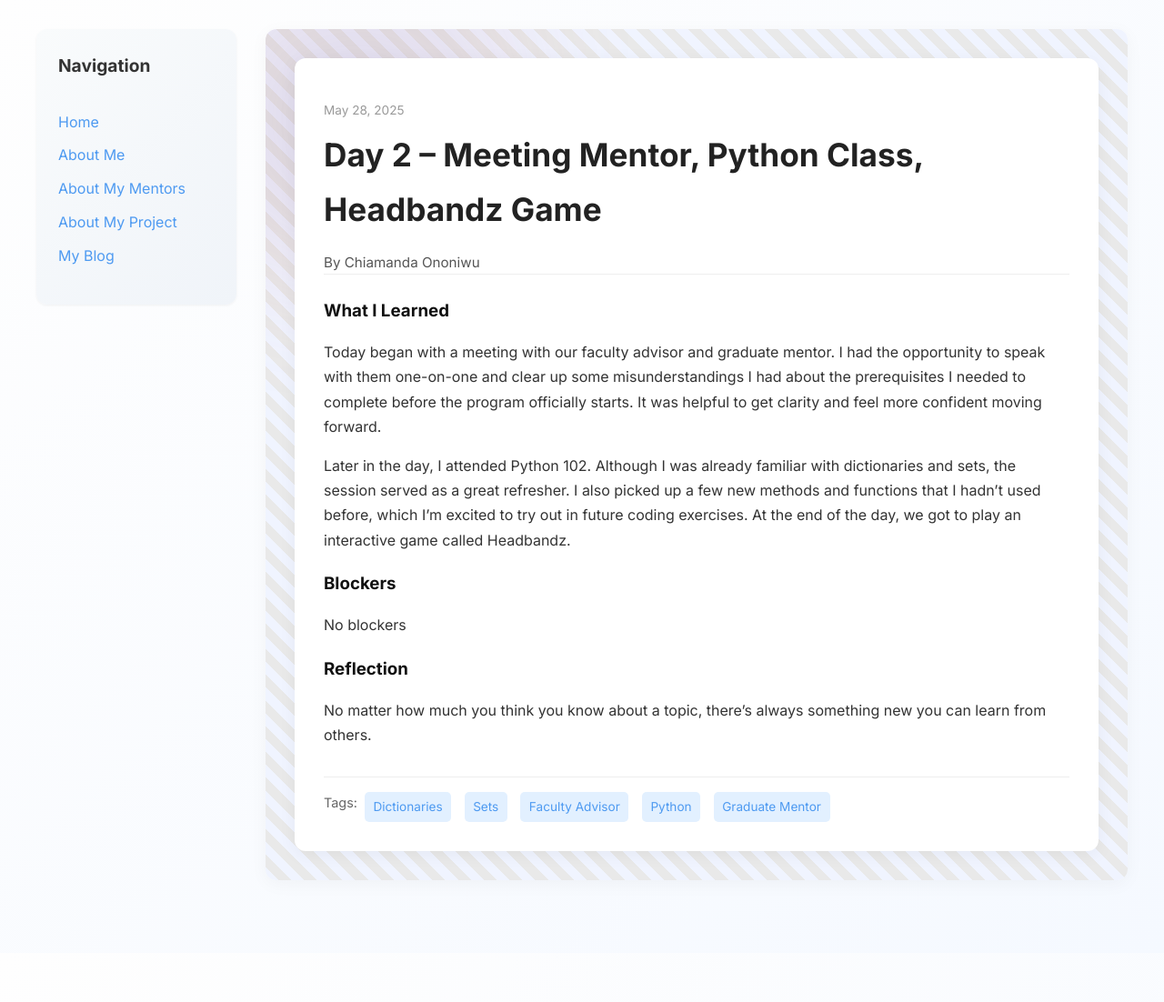
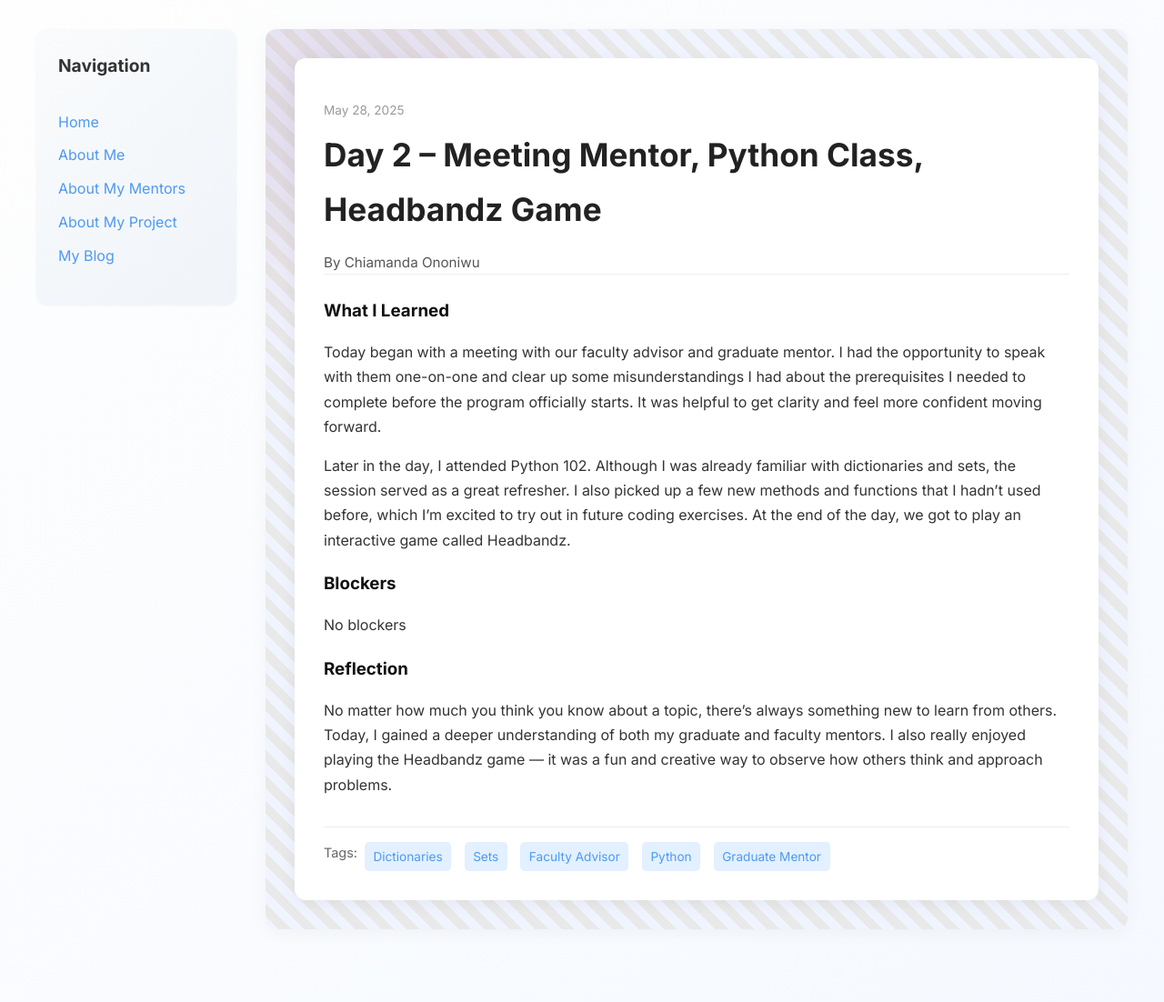
Before and after one commit to Chiamanda07/Chiamanda07.github.io, a Jekyll site: the page built from _posts/2025-05-28-day-2.md, in a window 1280 px wide. Shown: the whole page at 91% size. Built offline with Jekyll 4.4.1, drawn with Linux system fonts in a browser that asks for light colours; before the commit the page ends 1048 px from its top, so only the background shows below that.

Commit message:
Update 2025-05-28-day-2.md

```diff
--- a/_posts/2025-05-28-day-2.md
+++ b/_posts/2025-05-28-day-2.md
@@ -15,5 +15,5 @@
   No blockers
 
 reflection: |
-  No matter how much you think you know about a topic, there's always something new you can learn from others.
+  No matter how much you think you know about a topic, there’s always something new to learn from others. Today, I gained a deeper understanding of both my graduate and faculty mentors. I also really enjoyed playing the Headbandz game — it was a fun and creative way to observe how others think and approach problems.
 ---
```
